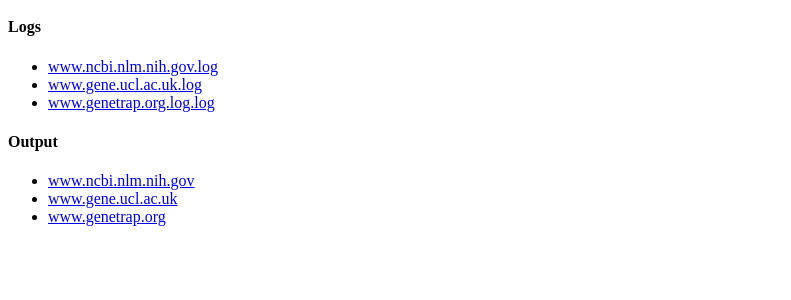
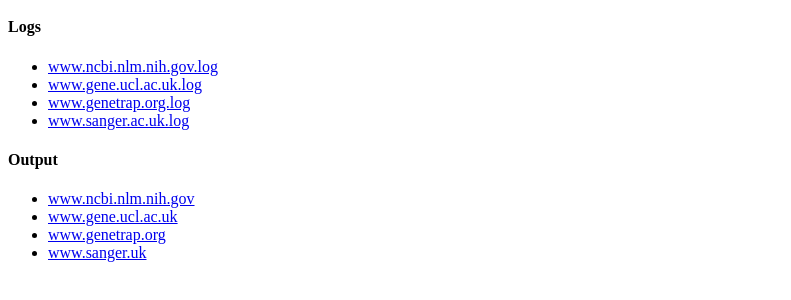
Before and after one commit to mgijax/mirror_wget, a plain HTML site: page index.html in a window 1280 px wide. Shown: the part 48-348 px from the top of the page, without its empty margins (0-791 px from the left). Drawn offline with Linux system fonts and the light colour scheme.

Commit message:
mirror_wget-3-5-4-3

```diff
--- a/index.html
+++ b/index.html
@@ -5,13 +5,15 @@ Mirror files via http (mirror_wget): Logs and Output
 
 <H4>Logs</H4>
 <UL>
-<LI><A HREF="/data/downloads/mirror_wget_logs/www.ncbi.nlm.nih.gov.log ">www.ncbi.nlm.nih.gov.log</A>
-<LI><A HREF="/data/downloads/mirror_wget_logs/www.gene.ucl.ac.uk.log ">www.gene.ucl.ac.uk.log</A>
-<LI><A HREF="/data/downloads/mirror_wget_logs/www.genetrap.org.log ">www.genetrap.org.log.log</A>
+<LI><A HREF="/data/downloads/mirror_wget_logs/www.ncbi.nlm.nih.gov.log">www.ncbi.nlm.nih.gov.log</A>
+<LI><A HREF="/data/downloads/mirror_wget_logs/www.gene.ucl.ac.uk.log">www.gene.ucl.ac.uk.log</A>
+<LI><A HREF="/data/downloads/mirror_wget_logs/www.genetrap.org.log">www.genetrap.org.log</A>
+<LI><A HREF="/data/downloads/mirror_wget_logs/www.sanger.ac.uk">www.sanger.ac.uk.log</A>
 </UL>
 <H4>Output</H4>
 <UL>
 <LI><A HREF="/data/downloads/www.ncbi.nlm.nih.gov">www.ncbi.nlm.nih.gov</A>
 <LI><A HREF="/data/downloads/www.gene.ucl.ac.uk">www.gene.ucl.ac.uk</A>
 <LI><A HREF="/data/downloads/www.genetrap.org">www.genetrap.org</A>
+<LI><A HREF="/data/downloads/www.sanger.ac.uk">www.sanger.uk</A>
 </UL>
```
Also changed, not shown: 1 other file.
